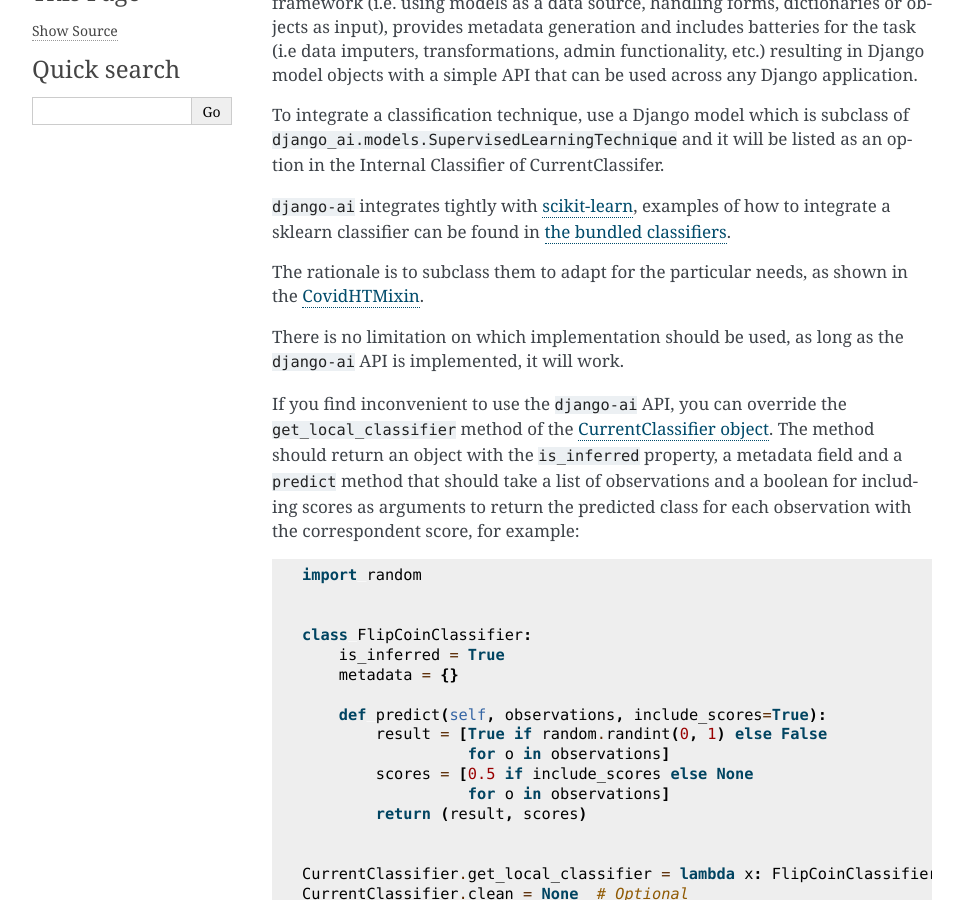
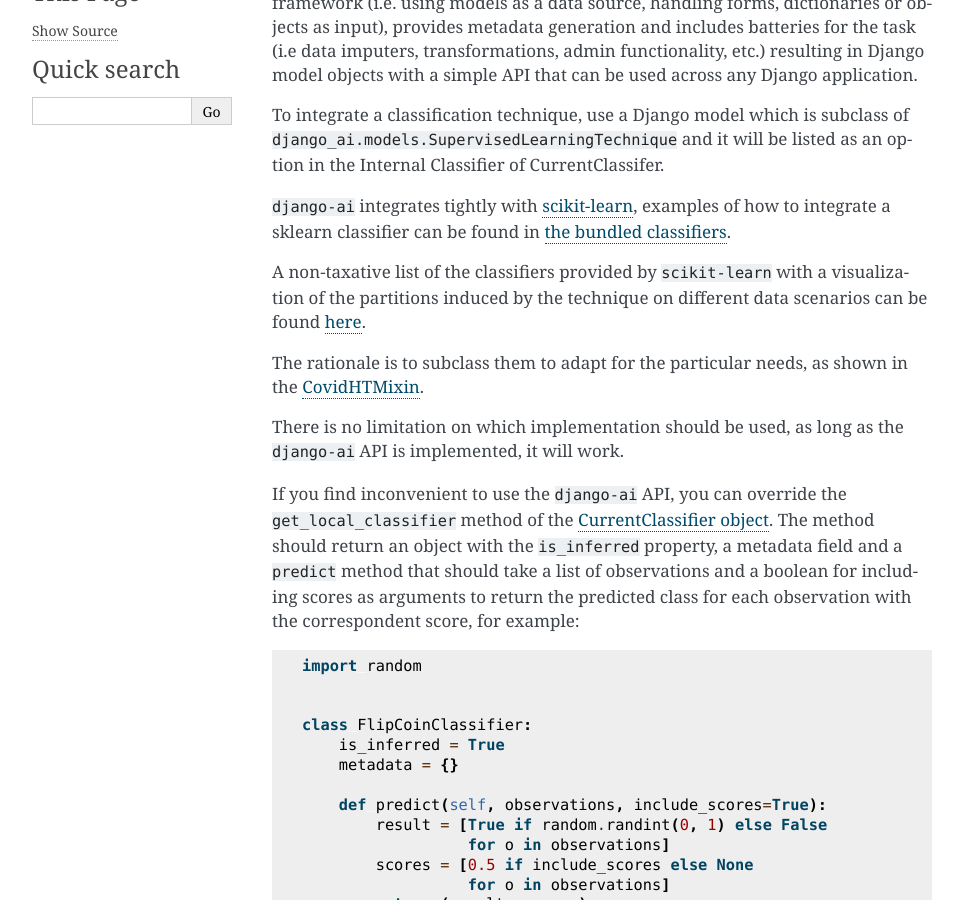
Before and after one commit to math-a3k/covid-ht, a Sphinx documentation site: the page built from docs/classification/internal_classifiers.rst, in a window 1280 px wide and 900 px high, scrolled down 438 px. Shown: the whole window, without its empty margins (148-1111 px from the left). Built offline with Sphinx 7.4.7, drawn with Linux system fonts in a browser that asks for light colours.

Commit message:
Documentation update (internal classifiers)

```diff
--- a/docs/classification/internal_classifiers.rst
+++ b/docs/classification/internal_classifiers.rst
@@ -15,6 +15,8 @@
 To integrate a classification technique, use a Django model which is subclass of ``django_ai.models.SupervisedLearningTechnique`` and it will be listed as an option in the Internal Classifier of CurrentClassifer.
 
 ``django-ai`` integrates tightly with `scikit-learn <https://scikit-learn.org/stable/>`_, examples of how to integrate a sklearn classifier can be found in `the bundled classifiers`_.
+
+A non-taxative list of the classifiers provided by ``scikit-learn`` with a visualization of the partitions induced by the technique on different data scenarios can be found `here <https://scikit-learn.org/stable/auto_examples/classification/plot_classifier_comparison.html>`_.
 
 The rationale is to subclass them to adapt for the particular needs, as shown in the `CovidHTMixin <https://github.com/math-a3k/covid-ht/blob/master/base/models.py#L605>`_.
 
```
